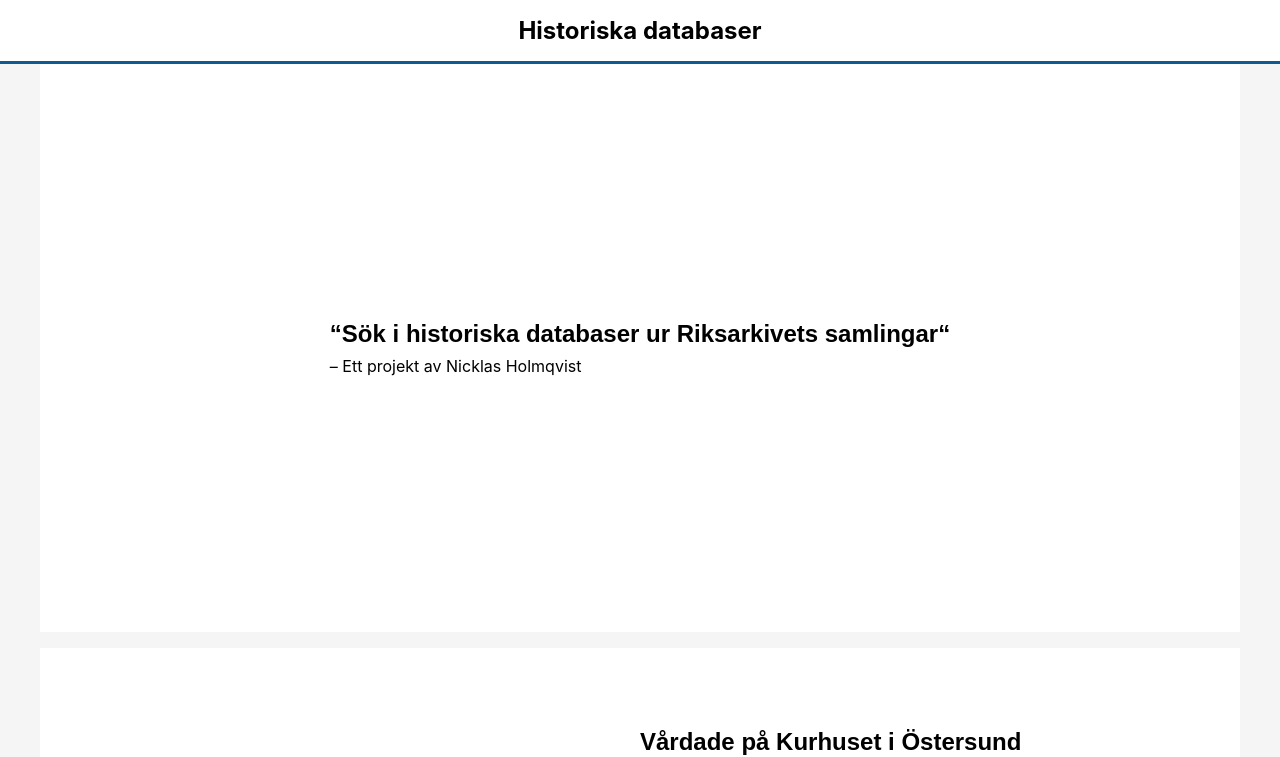
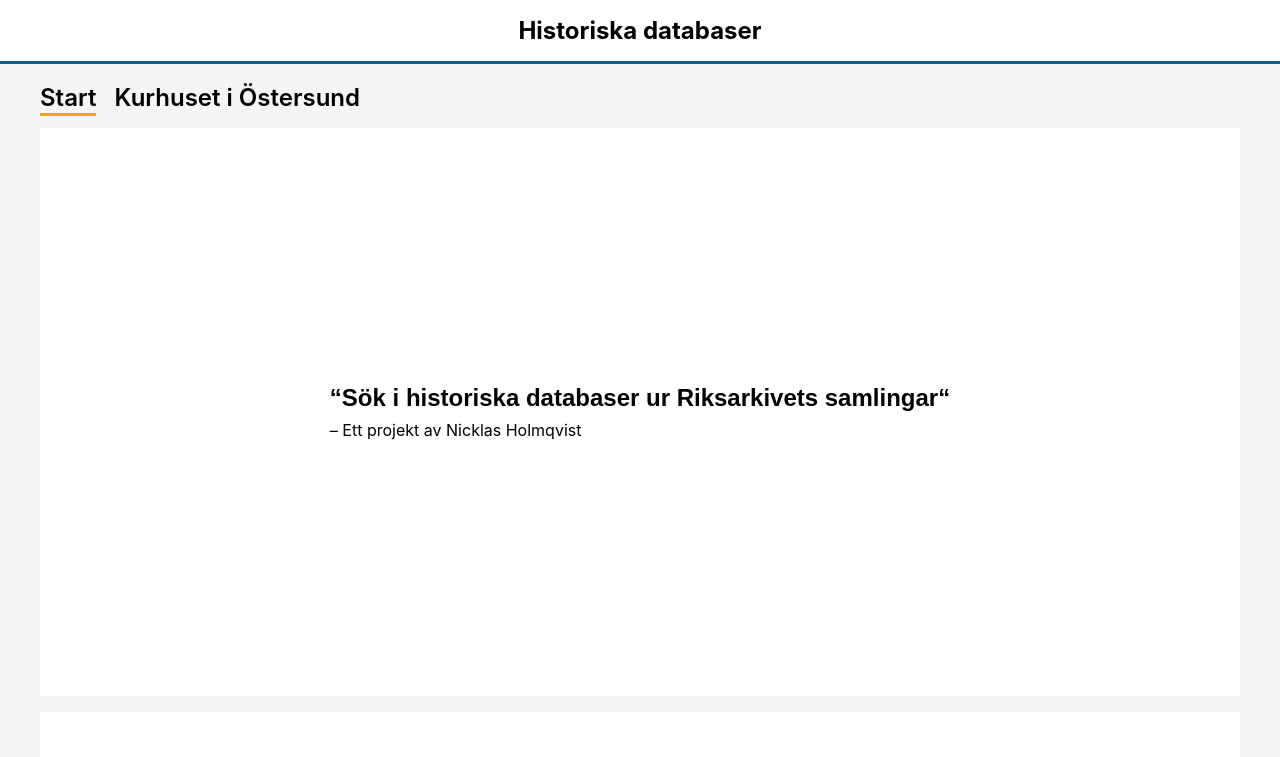
Before and after one commit to Nicklas-Holmqvist/riksarkivets-oppna-databaser, a Next.js app: page / in a window 1280 px wide. Shown: the top 757 px of the page. Built offline with nearby package versions, Linux system fonts and the light colour scheme.

Commit message:
bug: tryed to fix error, removed unused styled variable, dont think it is this.

```diff
--- a/components/DesktopNavigation.tsx
+++ b/components/DesktopNavigation.tsx
@@ -1,5 +1,4 @@
 import React from 'react';
-import styled from 'styled-components';
 
 import { NavLinksProps } from './Nav';
 import NavLink from './NavLink';
@@ -28,5 +27,3 @@
 };
 
 export default DesktopNavigation;
-
-const StyledNavContainer = styled.div``;
--- a/components/Layout.tsx
+++ b/components/Layout.tsx
@@ -8,7 +8,7 @@
   return (
     <>
       <Header />
-      {/* <Nav /> */}
+      <Nav />
       <main>{children}</main>
       <Footer />
     </>
```
